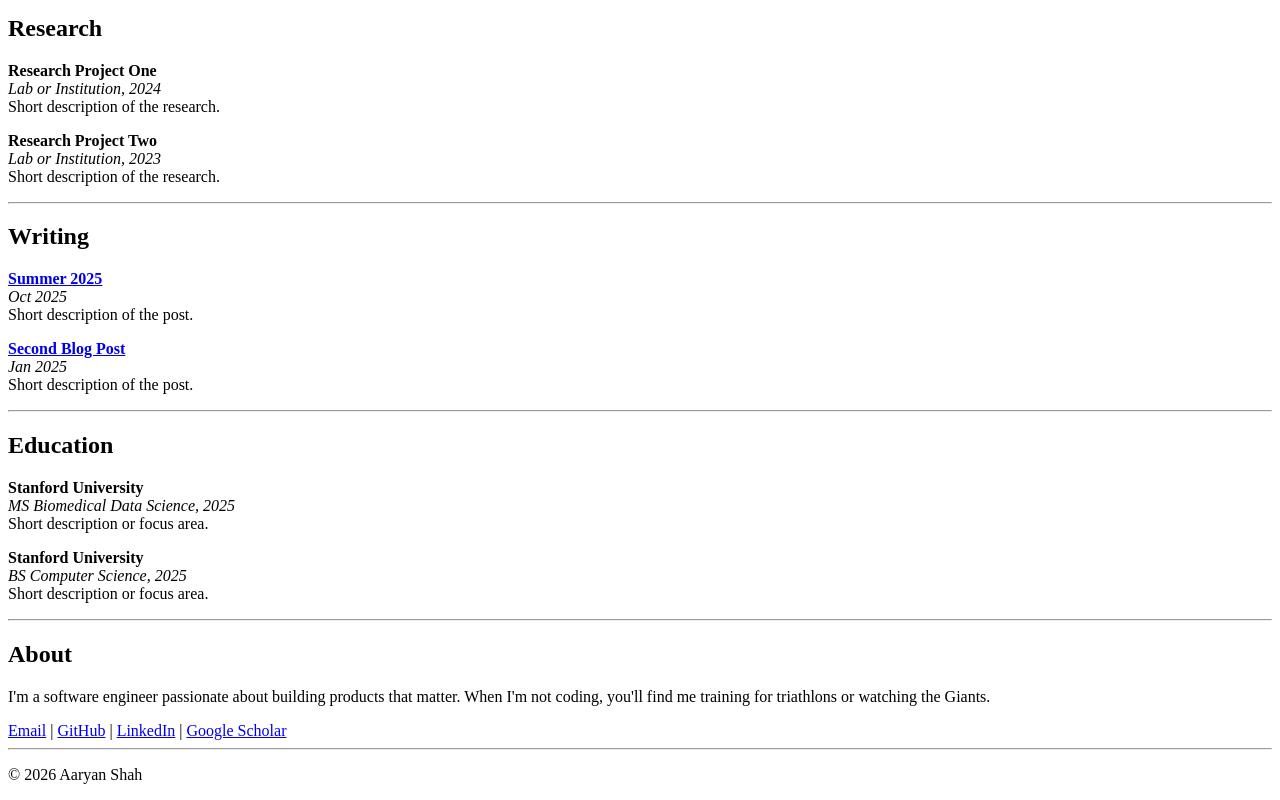
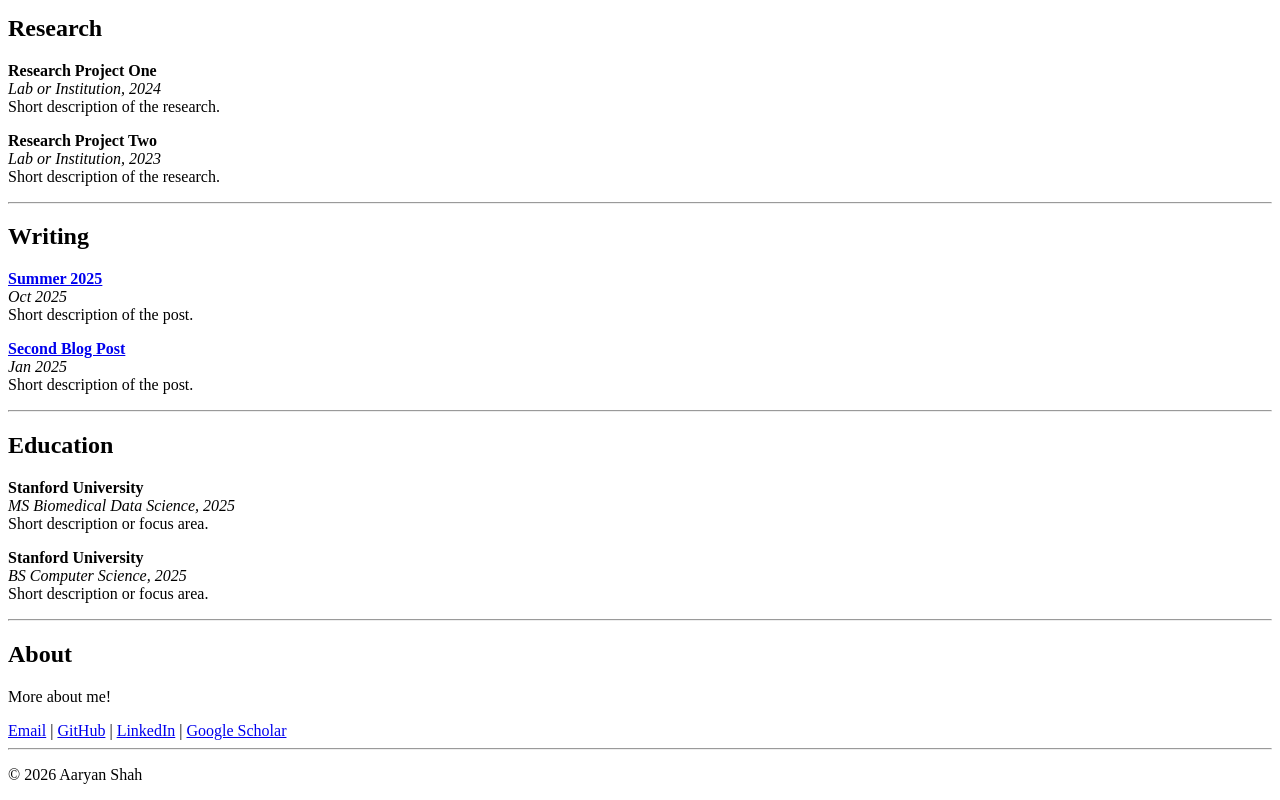
Before and after one commit to aaryanxshah/aaryanxshah.github.io, a Next.js app: page / in a window 1280 px wide. Shown: the part 416-1216 px from the top of the page. Built offline with nearby package versions, Linux system fonts and the light colour scheme.

Commit message:
changes to personal section

```diff
--- a/src/app/page.tsx
+++ b/src/app/page.tsx
@@ -28,7 +28,6 @@ export default function Home() {
       <hr />
 
       <h2>Research</h2>
-
       <p>
         <strong>Research Project One</strong><br />
         <em>Lab or Institution, 2024</em><br />
@@ -77,8 +76,7 @@ export default function Home() {
 
       <h2>About</h2>
       <p>
-        I'm a software engineer passionate about building products that matter.
-        When I'm not coding, you'll find me training for triathlons or watching the Giants.
+        More about me!
       </p>
       <a href="mailto:aaryans@stanford.edu">Email</a> | <a href="https://github.com/aaryanxshah">GitHub</a> | <a href="https://linkedin.com/in/aaryanxshah">LinkedIn</a> | <a href="https://scholar.google.com/citations?user=sfw7ATcAAAAJ&hl=en&oi=ao">Google Scholar</a>
 
```
